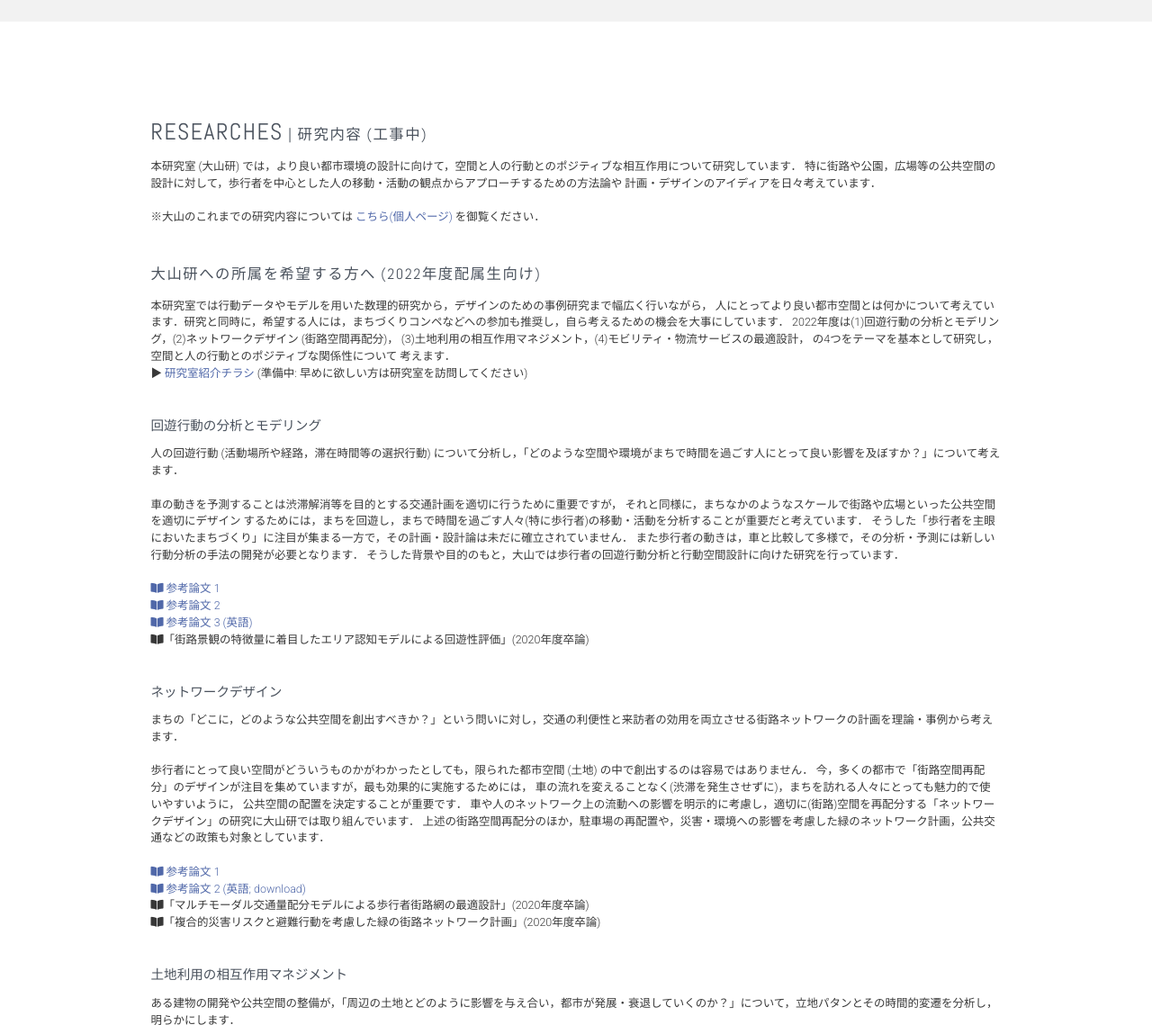
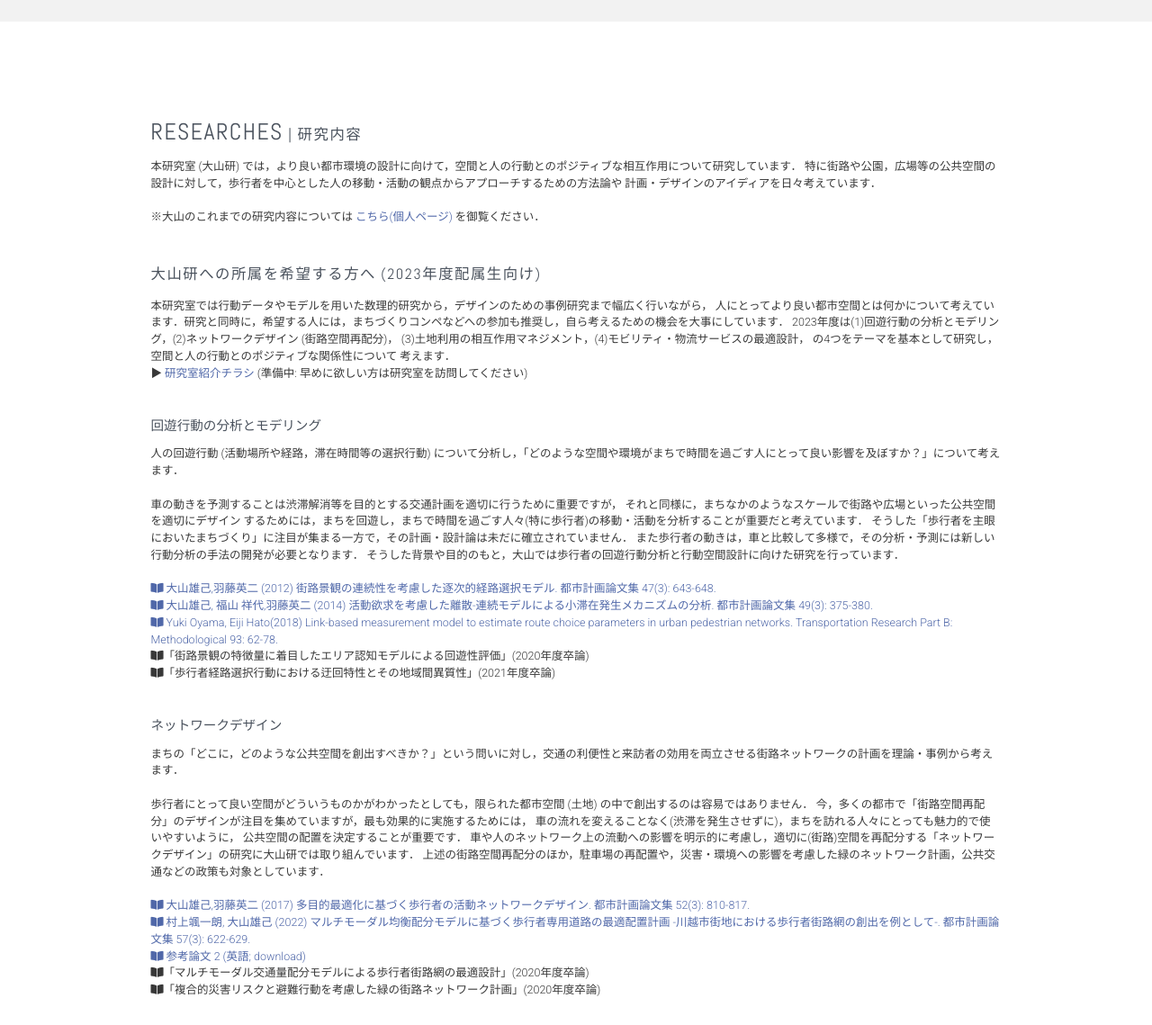
Before and after one commit to ActScapeLab/actscapelab.github.io-old, a website: page research.html in a window 1280 px wide. Shown: the part 142-1281 px from the top of the page at 90% size. Drawn offline with Linux system fonts and the light colour scheme; files whose address does not match are found by name.

Commit message:
Updated references

```diff
--- a/research.html
+++ b/research.html
@@ -75,7 +75,7 @@
       </div> -->
       <div class="row">
         <div class="col-md-10 col-md-offset-1">
-          <h2 class="name">RESEARCHES<span class="jp_kanji"> | 研究内容 (工事中)</span></h2>
+          <h2 class="name">RESEARCHES<span class="jp_kanji"> | 研究内容</span></h2>
             <p class="project">
               本研究室 (大山研) では，より良い都市環境の設計に向けて，空間と人の行動とのポジティブな相互作用について研究しています．
               特に街路や公園，広場等の公共空間の設計に対して，歩行者を中心とした人の移動・活動の観点からアプローチするための方法論や
@@ -100,12 +100,12 @@
             </p>
 
             <h2 class="name">
-              <span class="jp_kanji">大山研への所属を希望する方へ (2022年度配属生向け)</span></h2>
+              <span class="jp_kanji">大山研への所属を希望する方へ (2023年度配属生向け)</span></h2>
             <p class="project">
 
               本研究室では行動データやモデルを用いた数理的研究から，デザインのための事例研究まで幅広く行いながら，
               人にとってより良い都市空間とは何かについて考えています．研究と同時に，希望する人には，まちづくりコンペなどへの参加も推奨し，自ら考えるための機会を大事にしています．
-              2022年度は(1)回遊行動の分析とモデリング，(2)ネットワークデザイン (街路空間再配分)，
+              2023年度は(1)回遊行動の分析とモデリング，(2)ネットワークデザイン (街路空間再配分)，
               (3)土地利用の相互作用マネジメント，(4)モビリティ・物流サービスの最適設計，
               の4つをテーマを基本として研究し，空間と人の行動とのポジティブな関係性について
               考えます．
@@ -125,10 +125,14 @@
               また歩行者の動きは，車と比較して多様で，その分析・予測には新しい行動分析の手法の開発が必要となります．
               そうした背景や目的のもと，大山では歩行者の回遊行動分析と行動空間設計に向けた研究を行っています．
               <br>
-              <br><a href="https://www.jstage.jst.go.jp/article/journalcpij/47/3/47_643/_article/-char/ja/" target=”_blank”><i class="fas fa-book-open"></i> 参考論文 1</a>
-              <br><a href="https://www.jstage.jst.go.jp/article/journalcpij/49/3/49_375/_article/-char/ja/" target=”_blank”><i class="fas fa-book-open"></i> 参考論文 2</a>
-              <br><a href="https://doi.org/10.1016/j.trc.2018.05.013" target=”_blank”><i class="fas fa-book-open"></i> 参考論文 3 (英語)</a>
+              <br><a href="https://www.jstage.jst.go.jp/article/journalcpij/47/3/47_643/_article/-char/ja/" target=”_blank”><i class="fas fa-book-open"></i>
+                大山雄己,羽藤英二 (2012) 街路景観の連続性を考慮した逐次的経路選択モデル. 都市計画論文集 47(3): 643-648.</a>
+              <br><a href="https://www.jstage.jst.go.jp/article/journalcpij/49/3/49_375/_article/-char/ja/" target=”_blank”><i class="fas fa-book-open"></i>
+                大山雄己, 福山 祥代,羽藤英二 (2014) 活動欲求を考慮した離散-連続モデルによる小滞在発生メカニズムの分析. 都市計画論文集 49(3): 375-380.</a>
+              <br><a href="https://doi.org/10.1016/j.trc.2018.05.013" target=”_blank”><i class="fas fa-book-open"></i>
+                Yuki Oyama, Eiji Hato(2018) Link-based measurement model to estimate route choice parameters in urban pedestrian networks. Transportation Research Part B: Methodological 93: 62-78. </a>
               <br><i class="fas fa-book-open"></i>「街路景観の特徴量に着目したエリア認知モデルによる回遊性評価」(2020年度卒論)
+              <br><i class="fas fa-book-open"></i>「歩行者経路選択行動における迂回特性とその地域間異質性」(2021年度卒論)
             </p>
 
             <h3 class="name">
@@ -144,7 +148,11 @@
               車や人のネットワーク上の流動への影響を明示的に考慮し，適切に(街路)空間を再配分する「ネットワークデザイン」の研究に大山研では取り組んでいます．
               上述の街路空間再配分のほか，駐車場の再配置や，災害・環境への影響を考慮した緑のネットワーク計画，公共交通などの政策も対象としています．
               <br>
-              <br><a href="https://www.jstage.jst.go.jp/article/journalcpij/52/3/52_810/_article/-char/ja/" target=”_blank”><i class="fas fa-book-open"></i> 参考論文 1</a>
+
+              <br><a href="https://www.jstage.jst.go.jp/article/journalcpij/52/3/52_810/_article/-char/ja/" target=”_blank”><i class="fas fa-book-open"></i>
+                大山雄己,羽藤英二 (2017) 多目的最適化に基づく歩行者の活動ネットワークデザイン. 都市計画論文集 52(3): 810-817.</a>
+              <br><a href="https://www.jstage.jst.go.jp/article/journalcpij/57/3/57_622/_article/-char/ja/" target=”_blank”><i class="fas fa-book-open"></i>
+                村上颯一朗, 大山雄己 (2022) マルチモーダル均衡配分モデルに基づく歩行者専用道路の最適配置計画 -川越市街地における歩行者街路網の創出を例として-. 都市計画論文集 57(3): 622-629.</a>
               <br><a href="https://infoscience.epfl.ch/record/264171/files/Oyama_OptimalStreetAllocation.pdf" target=”_blank”><i class="fas fa-book-open"></i> 参考論文 2 (英語; download)</a>
               <br><i class="fas fa-book-open"></i>「マルチモーダル交通量配分モデルによる歩行者街路網の最適設計」(2020年度卒論)
               <br><i class="fas fa-book-open"></i>「複合的災害リスクと避難行動を考慮した緑の街路ネットワーク計画」(2020年度卒論)
@@ -164,8 +172,14 @@
               相互作用メカニズムを明らかにするための研究を行っています．
               <br>
               <br><a href="https://cupum2013.geo.uu.nl/download/usb/contents/pdf/shortpapers/88_Kokubun.pdf" target=”_blank”><i class="fas fa-book-open"></i> 参考論文 1</a>
+              <br><a href="https://www.jstage.jst.go.jp/article/journalcpij/56/3/56_563/_article/-char/ja/" target=”_blank”><i class="fas fa-book-open"></i>
+                池上哲広, 大山雄己 (2021) 公共交通利便性に着目した活動ベースの高齢者モビリティ指標の提案. 都市計画論文集 56(3): 563-570.</a>
+              <br><a href="https://www.jstage.jst.go.jp/article/journalcpij/57/3/57_1025/_article/-char/ja/" target=”_blank”><i class="fas fa-book-open"></i>
+                藤條嵩大, 大山雄己 (2022) 建物名称に基づく建物用途推定のための深層学習モデルの開発と検証 -ミクロ土地利用分析への適用-. 都市計画論文集 57(3): 1025-1032.</a>
               <br><i class="fas fa-book-open"></i>「活動ベースの高齢者モビリティ指標に基づく空き家発生過程の分析」(2020年度卒論)
               <br><i class="fas fa-book-open"></i>「ミクロ土地利用の更新および相互作用メカニズムについての研究」(CSIS共同研究，代表:大山)
+              <br><i class="fas fa-book-open"></i>「ネットワーク自己相関を考慮した鉄道沿線の商業集積パタン分析」(2021年度卒論)
+
             </p>
 
             <h3 class="name">
@@ -181,7 +195,10 @@
               こうした新しいモビリティのサービスが，今後のまちづくりとどう連携し，より良い都市を目指していけるかについて，
               大山研では利用者の行動需要の予測をベースとしたアプローチから取り組んでいます．
               <br><a href="http://www.strc.ch/2019/Wang_EtAl.pdf" target=”_blank”><i class="fas fa-book-open"></i> 参考論文 1</a>
-              <br><a href="https://arxiv.org/abs/2009.02033" target=”_blank”><i class="fas fa-book-open"></i> 参考論文 2</a>
+              <br><a href="https://www.sciencedirect.com/science/article/pii/S0191261521001934" target=”_blank”><i class="fas fa-book-open"></i>
+                Markovian traffic equilibrium assignment based on network generalized extreme value model. Transportation Research Part B: Methodological 155: 135-159.</a>
+              <br><a href="https://www.jstage.jst.go.jp/article/journalcpij/57/3/57_666/_article/-char/ja/" target=”_blank”><i class="fas fa-book-open"></i>
+                松村健太, 大山雄己 (2022) 決済方式の違いに着目した容量制約付きMaaSの効率性分析. 都市計画論文集 57(3): 666-673.</a>
             </p>
 
             <!--<li class="jp">
```
